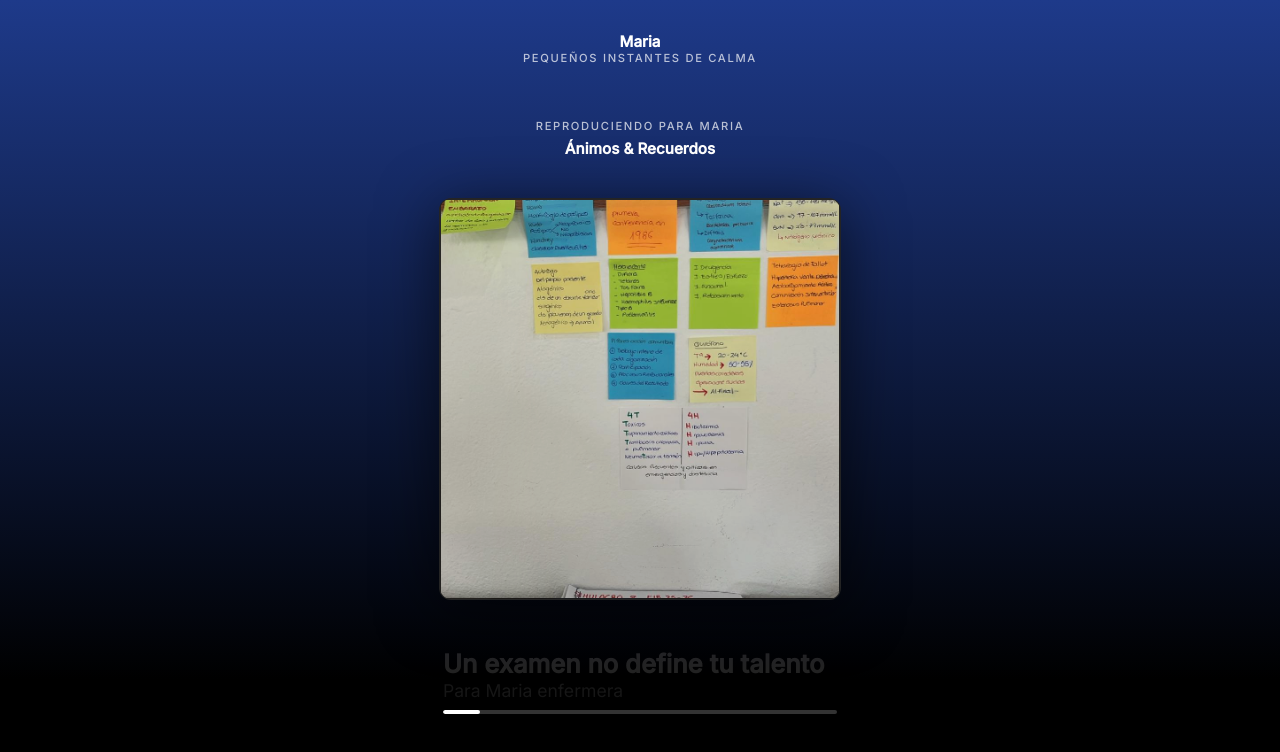
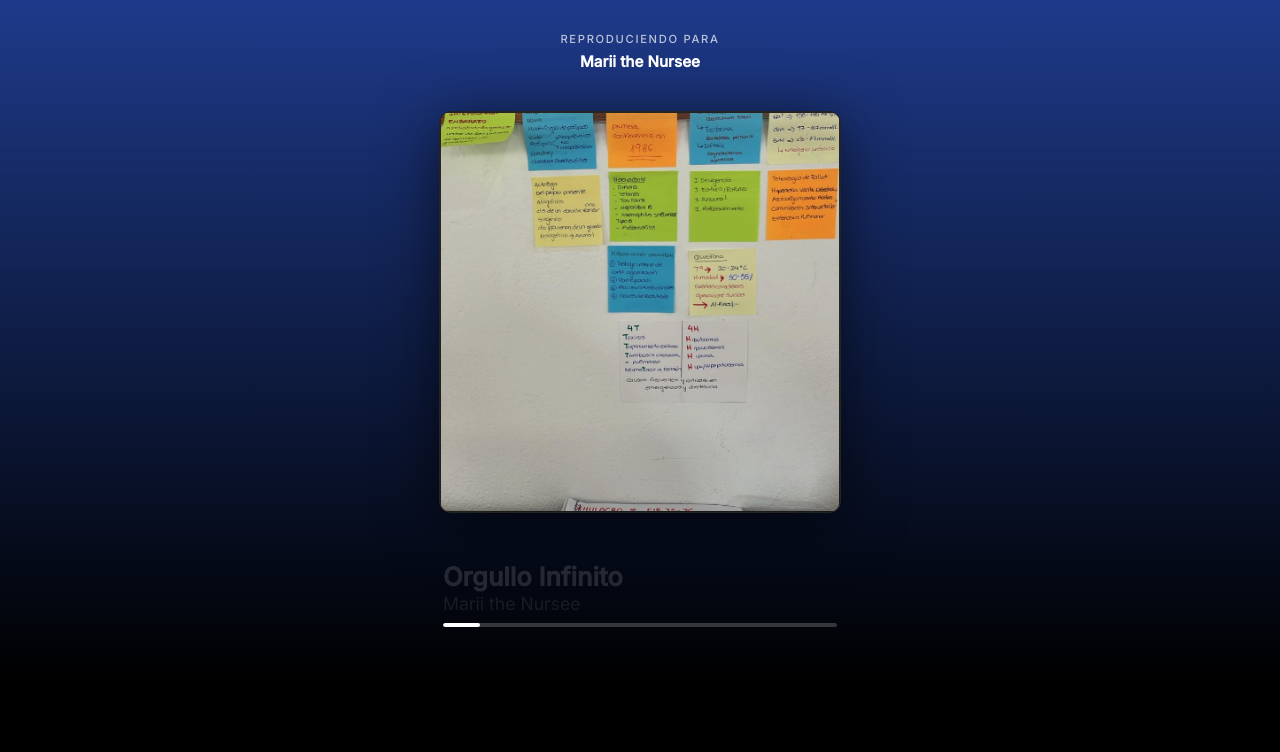
Before and after one commit to Haplee/marii, a Next.js app: page / in a window 1280 px wide. Shown: the top 752 px of the page. Built offline with nearby package versions, Linux system fonts and the light colour scheme; a web font is replaced by a local one.

Commit message:
modified:   app/components/PolaroidGallery.tsx 	modified:   app/page.tsx

```diff
--- a/app/components/PolaroidGallery.tsx
+++ b/app/components/PolaroidGallery.tsx
@@ -3,15 +3,15 @@ import { useState, useEffect } from 'react';
 import { motion, AnimatePresence } from 'framer-motion';
 
 const MESSAGES = [
-    "Eres mucho más fuerte de lo que crees",
-    "Un examen no define tu talento",
-    "Tu vocación brilla mucho más",
-    "Respira hondo... todo saldrá bien",
-    "Estoy muy orgulloso de ti",
-    "Esto es solo un pequeño bache",
-    "Tienes un corazón de oro",
-    "Sigue adelante, lo haces genial",
-    "Te quiero ver sonreír"
+    "Vales muchísimo",
+    "Orgullo Infinito",
+    "La nota no te define",
+    "Vocación Pura",
+    "Eres Increíble",
+    "Todo saldrá bien",
+    "No te rindas nunca",
+    "Brillas con luz propia",
+    "Estamos contigo"
 ];
 
 export default function PolaroidGallery({ images }: { images: string[] }) {
@@ -42,8 +42,8 @@ export default function PolaroidGallery({ images }: { images: string[] }) {
         <>
             {/* Cabecera Tipo Playlist/Reproduciendo */}
             <div className="title-container">
-                <p className="subtitle">REPRODUCIENDO PARA MARIA</p>
-                <p className="main-title">Ánimos & Recuerdos</p>
+                <p className="subtitle">REPRODUCIENDO PARA</p>
+                <p className="main-title">Marii the Nursee</p>
             </div>
 
             <div className="gallery-wrapper">
@@ -83,7 +83,7 @@ export default function PolaroidGallery({ images }: { images: string[] }) {
                                     transition={{ duration: 0.4 }}
                                 >
                                     <h2 className="track-title">{MESSAGES[currentIndex % MESSAGES.length]}</h2>
-                                    <p className="track-artist">Para Maria enfermera</p>
+                                    <p className="track-artist">Marii the Nursee</p>
                                 </motion.div>
                             </AnimatePresence>
 
--- a/app/page.tsx
+++ b/app/page.tsx
@@ -21,11 +21,6 @@ export default function Home() {
 
     return (
         <main style={{ width: '100%', height: '100%' }}>
-            <div className="title-container">
-                <h1 className="main-title">Maria</h1>
-                <p className="subtitle">Pequeños instantes de calma</p>
-            </div>
-
             <PolaroidGallery images={images} />
         </main>
     );
```
